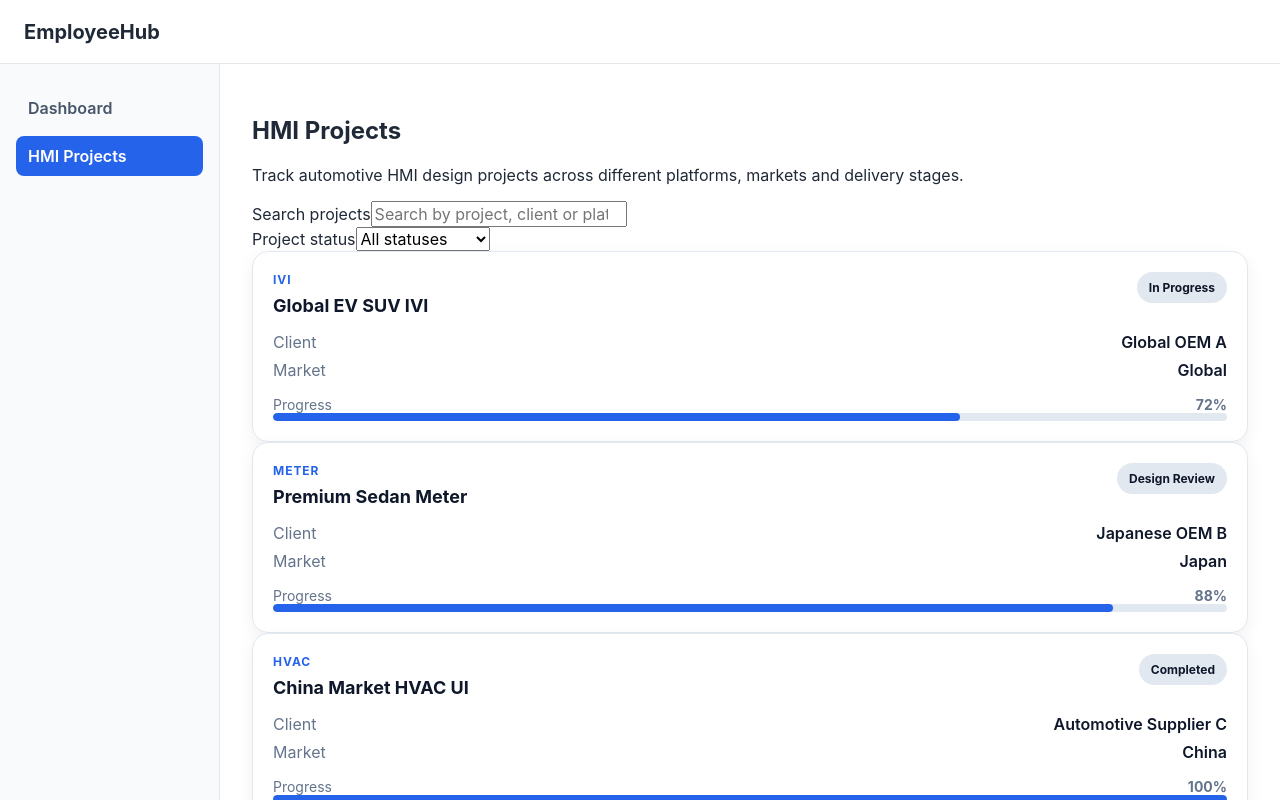
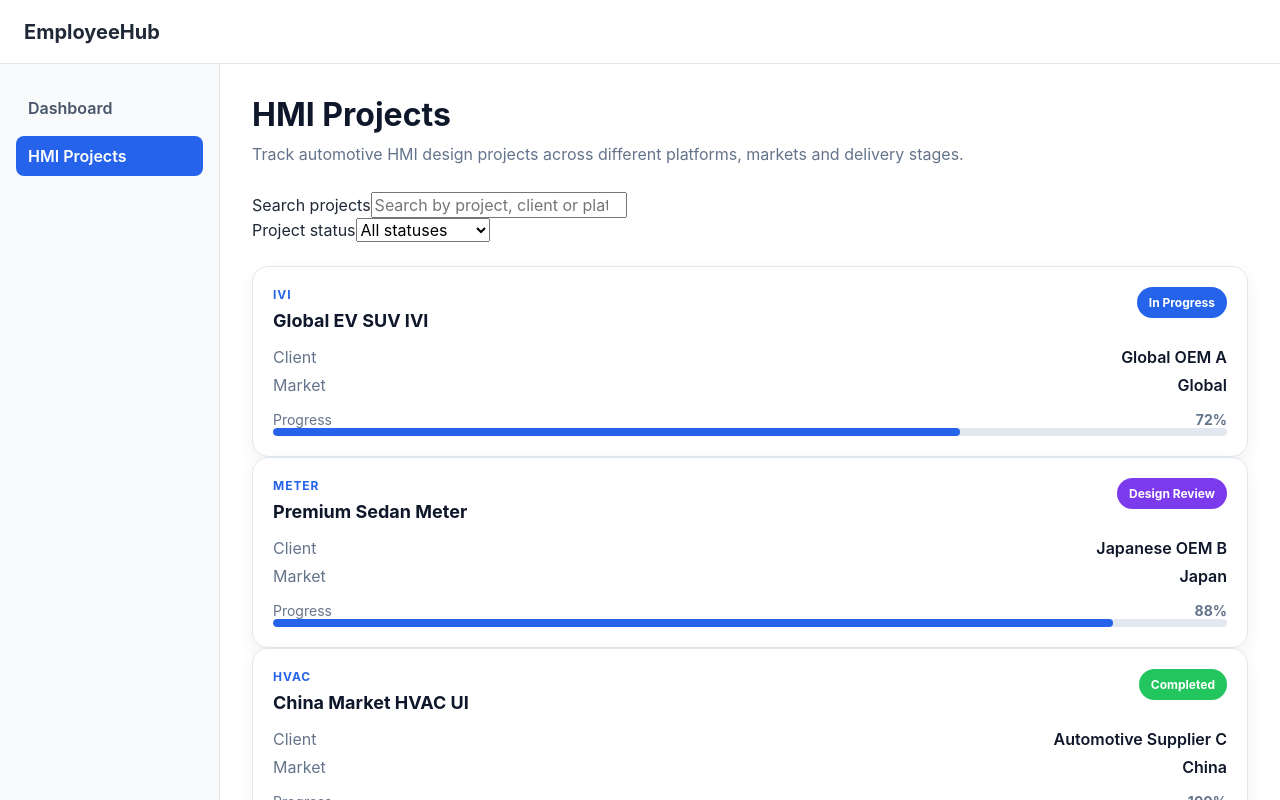
Before and after one commit to jyoyu0615jp/nexus-hmi, a React (Vite) app: page /projects in a window 1280 px wide. Shown: the top 800 px of the page. Built offline with nearby package versions, Linux system fonts and the light colour scheme.

Commit message:
style: refine dashboard interaction and spacing

```diff
--- a/src/features/projects/components/ProjectCard.tsx
+++ b/src/features/projects/components/ProjectCard.tsx
@@ -15,7 +15,13 @@ function ProjectCard({ project }: ProjectCardProps) {
           <h2 className="project-card__name">{project.name}</h2>
         </div>
 
-        <span className="project-card__status">{project.status}</span>
+        <span
+          className={`project-card__status project-card__status--${project.status
+            .toLowerCase()
+            .replace(' ', '-')}`}
+        >
+          {project.status}
+        </span>
       </div>
 
       <dl className="project-card__details">
--- a/src/features/projects/components/project-card.css
+++ b/src/features/projects/components/project-card.css
@@ -5,6 +5,17 @@
   border: 1px solid var(--color-border);
   border-radius: var(--radius-lg);
   background-color: var(--color-surface);
+  box-shadow: var(--shadow-md);
+
+  transition:
+  transform 180ms ease,
+  box-shadow 180ms ease,
+  border-color 180ms ease;
+}
+
+.project-card:hover {
+  transform: translateY(-2px);
+  border-color: var(--color-primary);
   box-shadow: var(--shadow-md);
 }
 
@@ -81,4 +92,32 @@
   height: 100%;
   border-radius: inherit;
   background-color: var(--color-primary);
+
+    transition:
+    width 300ms ease,
+    background-color 300ms ease;
+
 }
+  .project-card__status--planning {
+  color: white;
+  background:
+    var(--status-planning);
+}
+
+.project-card__status--in-progress {
+  color: white;
+  background:
+    var(--status-progress);
+}
+
+.project-card__status--design-review {
+  color: white;
+  background:
+    var(--status-review);
+}
+
+.project-card__status--completed {
+  color: white;
+  background:
+    var(--status-completed);
+}
--- a/src/main.tsx
+++ b/src/main.tsx
@@ -4,6 +4,7 @@ import { createRoot } from 'react-dom/client'
 import App from './app/App'
 import './styles/variables.css'
 import './index.css'
+import './styles/pages.css'
 
 
 const rootElement = document.getElementById('root')
--- a/src/pages/DashboardPage.tsx
+++ b/src/pages/DashboardPage.tsx
@@ -3,14 +3,19 @@ import SummarySection from '../features/dashboard/components/SummarySection'
 
 function DashboardPage() {
   return (
-    <>
-      <h1>Dashboard</h1>
+    <div className="page">
+      <header className="page__header">
+        <h1 className="page__title">Dashboard</h1>
+
+        <p className="page__description">
+          Monitor current HMI project activity and delivery progress.
+        </p>
+      </header>
 
       <SummarySection />
 
       <RecentProjects />
-
-    </>
+    </div>
   )
 }
 
--- a/src/pages/ProjectsPage.tsx
+++ b/src/pages/ProjectsPage.tsx
@@ -35,13 +35,15 @@ function ProjectsPage() {
   }
 
   return (
-    <section>
-      <h1>HMI Projects</h1>
+    <div className="page">
+      <header className="page__header">
+        <h1 className="page__title">HMI Projects</h1>
 
-      <p>
-        Track automotive HMI design projects across different platforms,
-        markets and delivery stages.
-      </p>
+        <p className="page__description">
+          Track automotive HMI design projects across different platforms,
+          markets and delivery stages.
+        </p>
+      </header>
 
       <div>
         <div>
@@ -99,7 +101,7 @@ function ProjectsPage() {
       </div>
 
       <ProjectList projects={filteredProjects} />
-    </section>
+    </div>
   )
 }
 
--- /dev/null
+++ b/src/styles/pages.css
@@ -0,0 +1,33 @@
+.page {
+  display: grid;
+  gap: var(--space-6);
+}
+
+.page__header {
+  display: grid;
+  gap: var(--space-2);
+}
+
+.page__title {
+  margin: 0;
+  color: var(--color-text-primary);
+  font-size: 32px;
+  line-height: 1.2;
+}
+
+.page__description {
+  margin: 0;
+  color: var(--color-text-secondary);
+  line-height: 1.6;
+}
+
+.page__section {
+  display: grid;
+  gap: var(--space-4);
+}
+
+.page__section-title {
+  margin: 0;
+  color: var(--color-text-primary);
+  font-size: 20px;
+}
--- a/src/styles/variables.css
+++ b/src/styles/variables.css
@@ -52,4 +52,14 @@
   --shadow-md:
     0 6px 18px rgb(15 23 42 / 6%);
 
+    /* ===== Status Colors ===== */
+
+    --status-planning: #f59e0b;
+
+    --status-progress: #2563eb;
+
+    --status-review: #7c3aed;
+
+    --status-completed: #22c55e;
+
 }
```
